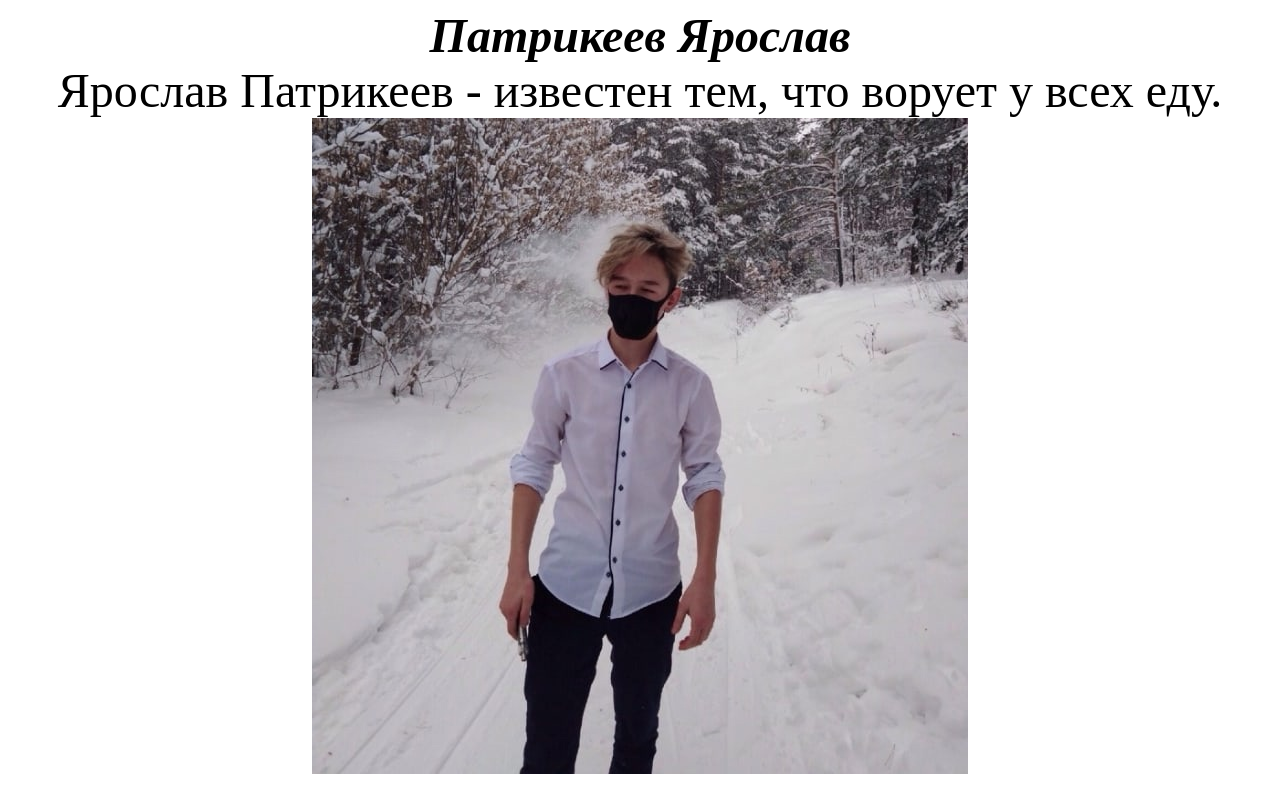
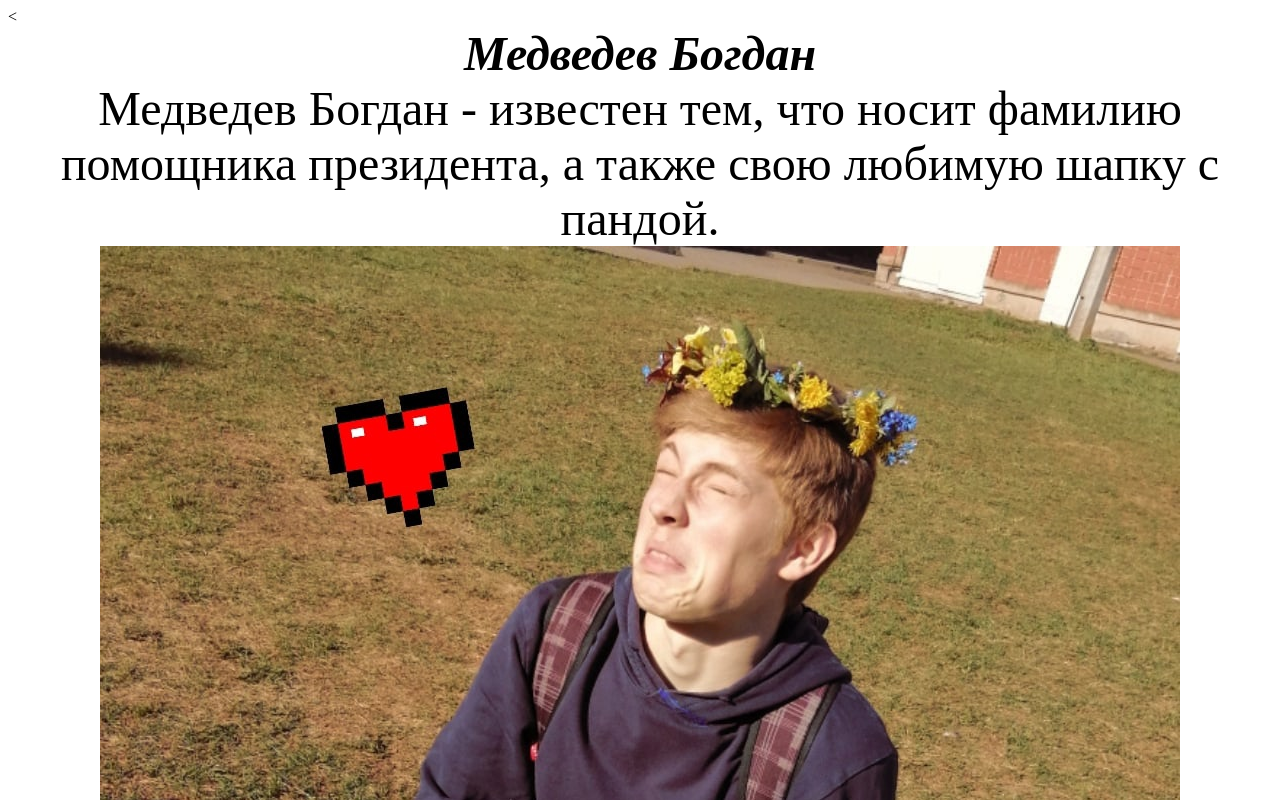
Before and after one commit to Plimm/my-site1, a plain HTML site: page Богдан.htm in a window 1280 px wide. Shown: the top 800 px of the page. Drawn offline with Linux system fonts and the light colour scheme.

Commit message:
Update Богдан.htm

```diff
--- a/Богдан.htm
+++ b/Богдан.htm
@@ -1,10 +1,10 @@
-<HTML>
+<<HTML>
 <HEAD>
-<TITLE>Патрикеев Ярослав</TITLE>
+<TITLE> Богдан </TITLE>
 </HEAD>
 <BODY>
-<CENTER><FONT SIZE="9"><B><I>Патрикеев Ярослав</I></B><BR>
- <FONT SIZE="7">Ярослав Патрикеев - известен тем, что ворует у всех еду.<BR></CENTER>
-<CENTER><IMG SRC="1234.jpg"></CENTER><BR>
+<CENTER><FONT SIZE="9"><B><I>Медведев Богдан</I></B><BR>
+ <FONT SIZE="7">Медведев Богдан - известен тем, что носит фамилию помощника президента, а также свою любимую шапку с пандой.<BR></CENTER>
+<CENTER><IMG SRC="12345.jpg"></CENTER><BR>
 </BODY>
 </HTML>
```
